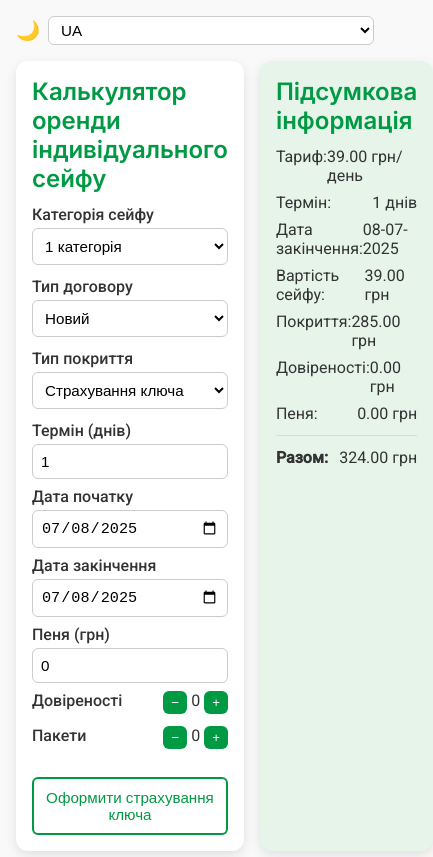
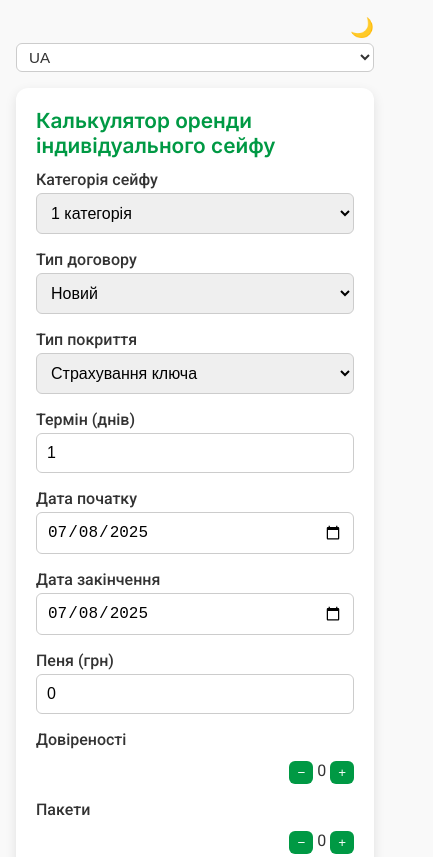
Before and after one commit to Quick-coder123/safe_calculator, a plain HTML site: page index.html in a window 390 px wide. Shown: the top 857 px of the page, 433 px wide, since content can reach past the window. Drawn offline with Linux system fonts and the light colour scheme.

Commit message:
Update style.css

```diff
--- a/style.css
+++ b/style.css
@@ -1,14 +1,20 @@
 :root {
-  --bg-light:    #F9F9F9;
-  --bg-dark:     #222;
-  --text-light:  #333;
-  --text-dark:   #EEE;
-  --accent:      #009944;
+  --bg-light: #F9F9F9;
+  --bg-dark: #222;
+  --text-light: #333;
+  --text-dark: #EEE;
+  --accent: #009944;
   --light-green: #E6F4EA;
 }
 
-html[data-theme="light"] { --bg: var(--bg-light);  --text: var(--text-light); }
-html[data-theme="dark"]  { --bg: var(--bg-dark);   --text: var(--text-dark); }
+html[data-theme="light"] {
+  --bg: var(--bg-light);
+  --text: var(--text-light);
+}
+html[data-theme="dark"] {
+  --bg: var(--bg-dark);
+  --text: var(--text-dark);
+}
 
 * {
   margin: 0;
@@ -20,7 +26,7 @@ body {
   font-family: 'Roboto', sans-serif;
   background: var(--bg);
   color: var(--text);
-  transition: background .3s, color .3s;
+  transition: background 0.3s, color 0.3s;
 }
 
 .header {
@@ -37,9 +43,8 @@ body {
   font-size: 1.2rem;
   cursor: pointer;
   color: var(--text);
-  transition: color .3s;
+  transition: color 0.3s;
 }
-
 .btn-icon:hover {
   color: var(--accent);
 }
@@ -47,8 +52,10 @@ body {
 .select-small {
   padding: 4px 8px;
   border-radius: 6px;
+  font-size: 0.95rem;
   border: 1px solid #ccc;
   background: #fff;
+  color: #333;
 }
 
 .layout {
@@ -67,34 +74,27 @@ body {
   border-radius: 12px;
   padding: 16px;
   box-shadow: 0 4px 12px rgba(0, 0, 0, 0.1);
-  transition: box-shadow .3s;
+  transition: box-shadow 0.3s;
 }
-
 .panel:hover {
   box-shadow: 0 8px 20px rgba(0, 0, 0, 0.15);
 }
-
 html[data-theme="dark"] .panel {
   background: #333;
 }
 
-.form-panel h1,
-.summary-panel h2,
-.payment-panel h2 {
+h1,
+h2 {
   font-family: 'Inter', sans-serif;
   font-weight: 600;
   margin-bottom: 12px;
   color: var(--accent);
 }
 
-.form-group {
+.form-group,
+.form-group.small {
   margin-bottom: 12px;
 }
-
-.form-group.small {
-  margin-bottom: 8px;
-}
-
 .form-group label {
   display: block;
   margin-bottom: 4px;
@@ -105,21 +105,10 @@ input,
 select,
 textarea {
   width: 100%;
-  padding: 8px;
+  padding: 6px;
   font-size: 0.95rem;
   border: 1px solid #ccc;
   border-radius: 6px;
-  transition: border-color .3s, box-shadow .3s;
-  background: #fff;
-  color: #000;
-}
-
-input:focus,
-select:focus,
-textarea:focus {
-  border-color: var(--accent);
-  box-shadow: 0 0 0 3px rgba(0, 153, 68, 0.2);
-  outline: none;
 }
 
 textarea {
@@ -141,7 +130,6 @@ textarea {
   display: flex;
   gap: 4px;
 }
-
 .qty-btn {
   background: var(--accent);
   color: #fff;
@@ -149,9 +137,8 @@ textarea {
   padding: 4px 8px;
   border-radius: 6px;
   cursor: pointer;
-  transition: background .3s;
+  transition: background 0.3s;
 }
-
 .qty-btn:hover {
   background: #008f3c;
 }
@@ -159,7 +146,6 @@ textarea {
 .tooltip {
   position: relative;
 }
-
 .tooltip .tooltiptext {
   visibility: hidden;
   opacity: 0;
@@ -173,10 +159,9 @@ textarea {
   bottom: 120%;
   left: 50%;
   transform: translateX(-50%);
-  transition: opacity .3s;
+  transition: opacity 0.3s;
   z-index: 10;
 }
-
 .tooltip:hover .tooltiptext {
   visibility: visible;
   opacity: 1;
@@ -192,7 +177,6 @@ textarea {
 .summary-panel {
   background: var(--light-green);
 }
-
 .summary-panel hr {
   border: none;
   border-top: 1px solid #c8e5d1;
@@ -210,19 +194,16 @@ textarea {
   cursor: pointer;
   background: var(--accent);
   color: #fff;
-  transition: background .3s, transform .2s;
+  transition: background 0.3s, transform 0.2s;
 }
-
 .action-btn:hover {
   transform: translateY(-2px);
 }
-
 .action-btn.secondary {
   background: #fff;
   color: var(--accent);
   border: 2px solid var(--accent);
 }
-
 .action-btn:disabled {
   opacity: 0.6;
   cursor: not-allowed;
@@ -238,9 +219,8 @@ textarea {
   border-radius: 6px;
   opacity: 0;
   pointer-events: none;
-  transition: opacity .3s;
+  transition: opacity 0.3s;
 }
-
 .toast.show {
   opacity: 1;
 }
@@ -259,10 +239,12 @@ textarea {
   body * {
     visibility: hidden;
   }
+
   .invoice,
   .invoice * {
     visibility: visible;
   }
+
   .invoice {
     position: absolute;
     top: 0;
@@ -271,3 +253,57 @@ textarea {
     padding: 20px;
   }
 }
+
+/* 📱 Мобільна адаптація */
+@media (max-width: 768px) {
+  .layout {
+    grid-template-columns: 1fr;
+    grid-template-areas:
+      "form"
+      "summary"
+      "payment";
+    gap: 24px;
+  }
+
+  .panel {
+    width: 100%;
+    padding: 20px;
+  }
+
+  .form-group,
+  .form-group.small {
+    margin-bottom: 16px;
+  }
+
+  input,
+  select,
+  textarea {
+    font-size: 1rem;
+    padding: 10px;
+  }
+
+  .action-btn {
+    font-size: 1rem;
+    padding: 12px;
+  }
+
+  .inline-group {
+    flex-direction: column;
+    align-items: flex-start;
+  }
+
+  .qty-control {
+    width: 100%;
+    justify-content: flex-end;
+  }
+
+  .header {
+    flex-direction: column;
+    align-items: flex-end;
+    gap: 4px;
+  }
+
+  h1, h2 {
+    font-size: 1.3rem;
+  }
+}
```
